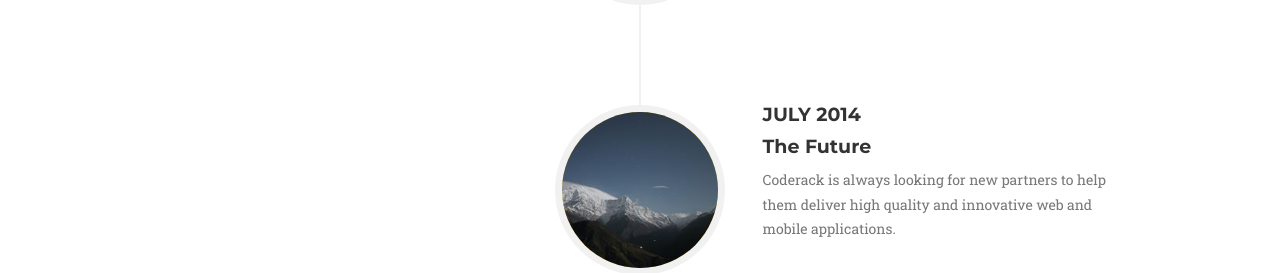
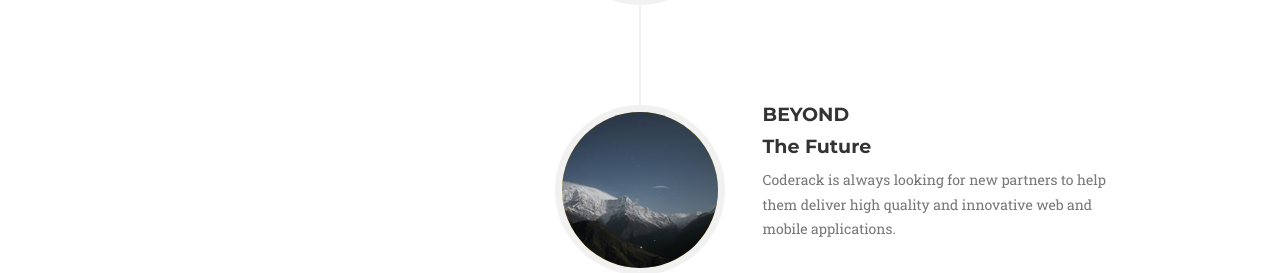
Before and after one commit to coderack/coderack.github.io, a Jekyll site: the page built from index.html, in a window 1280 px wide and 900 px high, scrolled down 3614 px. Shown: the part 157-430 px from the top of the window. Built offline with Jekyll 4.4.1, drawn with Linux system fonts in a browser that asks for light colours; some web fonts are replaced.

Commit message:
Updated Timeline

```diff
--- a/_includes/about.html
+++ b/_includes/about.html
@@ -58,7 +58,7 @@
                             </div>
                             <div class="timeline-panel">
                                 <div class="timeline-heading">
-                                    <h4>July 2014</h4>
+                                    <h4>Beyond</h4>
                                     <h4 class="subheading">The Future</h4>
                                 </div>
                                 <div class="timeline-body">
```
